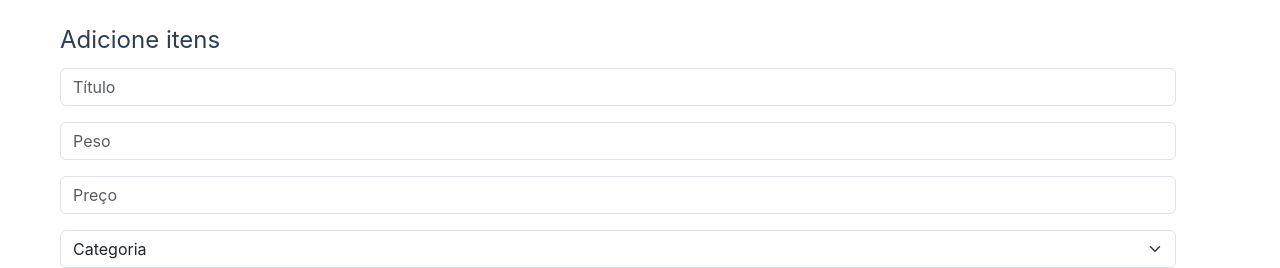
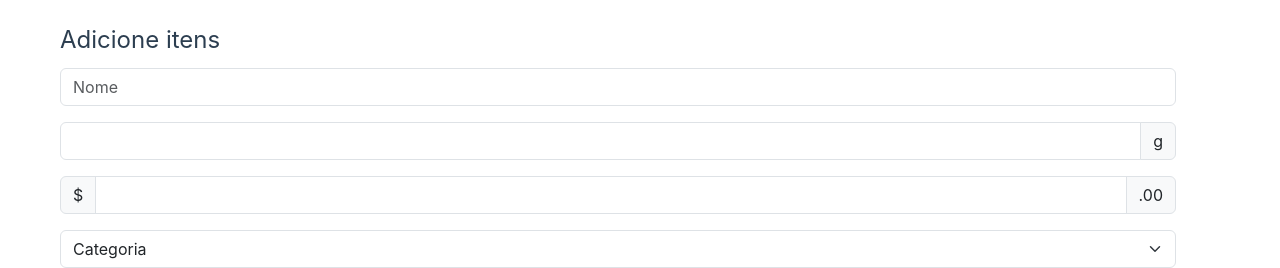
Before and after one commit to lamix1/pedidos-now-vue, a Vue app: page /editarCardapio in a window 1280 px wide. Shown: the part 198-466 px from the top of the page. Built offline with nearby package versions, Linux system fonts and the light colour scheme.

Commit message:
Modificando os inputs do AdcItens

```diff
--- a/src/views/AdcItensView.vue
+++ b/src/views/AdcItensView.vue
@@ -5,14 +5,20 @@
       <fieldset>
         <legend>Adicione itens</legend>
         <div class="mb-3">
-          <input type="text" id="disabledTextInput" class="form-control" placeholder="Título" />
+          <input type="text" id="disabledTextInput" class="form-control" placeholder="Nome" />
         </div>
-        <div class="mb-3">
-          <input type="number" id="disabledTextInput" class="form-control" placeholder="Peso" />
+
+        <div class="input-group mb-3">
+          <input type="text" class="form-control" aria-label="Amount (to the nearest dollar)">
+          <span class="input-group-text">g</span>
         </div>
-        <div class="mb-3">
-          <input type="number" id="disabledTextInput" class="form-control" placeholder="Preço" />
+
+        <div class="input-group mb-3">
+          <span class="input-group-text">$</span>
+          <input type="text" class="form-control" aria-label="Amount (to the nearest dollar)">
+          <span class="input-group-text">.00</span>
         </div>
+
         <div class="mb-3">
           <select class="form-select" aria-label="Default select example">
             <option selected disabled>Categoria</option>
```
